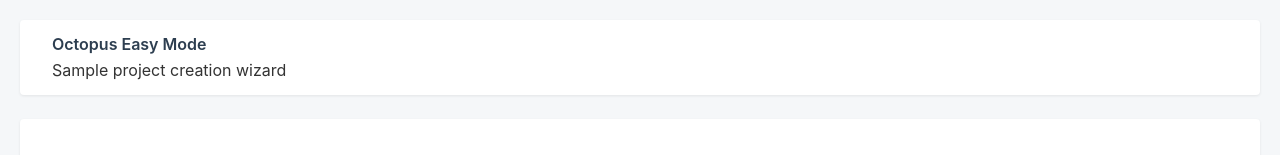
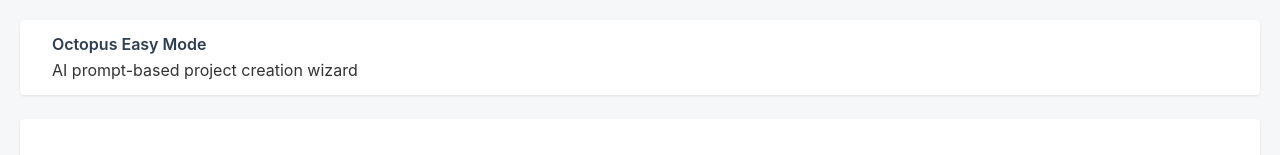
Before and after one commit to OctopusSolutionsEngineering/OctoAIChromeExtension, a browser extension: page dashboards/easymode/index.html in a window 1280 px wide. Shown: the top 155 px of the page. Drawn offline with Linux system fonts and the light colour scheme.

Commit message:
Update description for project creation wizard in index.html

```diff
--- a/dashboards/easymode/index.html
+++ b/dashboards/easymode/index.html
@@ -12,7 +12,7 @@
     <div class="container">
         <header class="header">
             <h1 class="title">Octopus Easy Mode</h1>
-            <div>Sample project creation wizard</div>
+            <div>AI prompt-based project creation wizard</div>
         </header>
 
         <main class="main-content">
```
